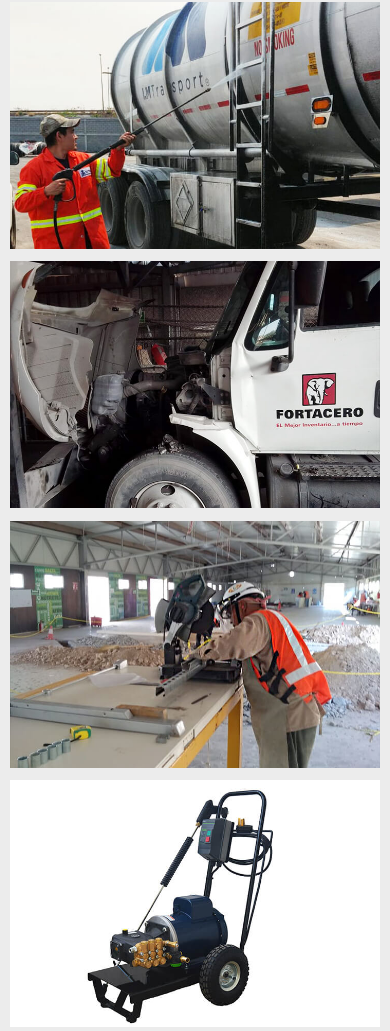
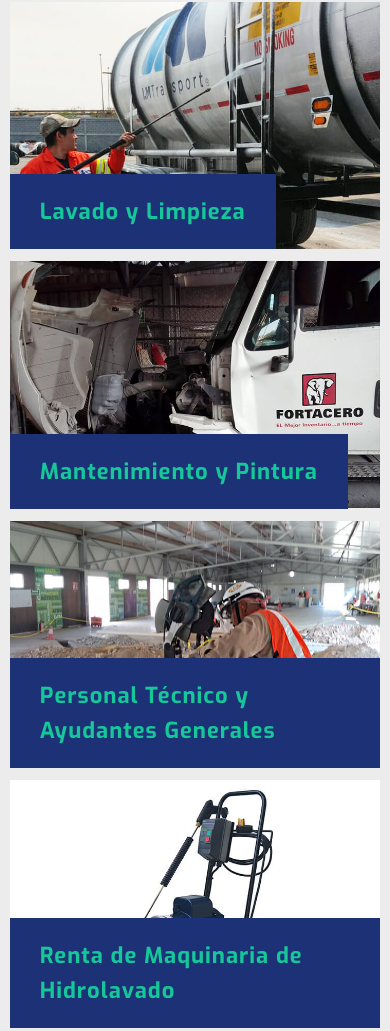
Before and after one commit to osuarezmx/miitra, a plain HTML site: page index.html in a window 390 px wide. Shown: the part 2596-3627 px from the top of the page. Drawn offline with nearby package versions, Linux system fonts and the light colour scheme.

Commit message:
Ajuste titulos servicos version movil

```diff
--- a/css/style.css
+++ b/css/style.css
@@ -109,9 +109,6 @@ input:focus {
 
 .site {
   overflow-x: hidden;
-  /* Unnecessary IMHO, uncomment next line to force hidden behavior */
-  /* overflow-x: hidden !important; */
-  /* Additional tunning proposed by the community */
   position: relative;
   width: 100%;
 }
@@ -168,7 +165,6 @@ input:focus {
 .submenu {
   position: absolute;
   right: 0;
-  /**white-space: nowrap;**/
   padding: 1rem 0;
   min-width: 24rem;
   opacity: 0;
@@ -348,6 +344,8 @@ input:focus {
     min-width: 54rem;
   }
 }
+
+/**Repse**/
 .fondo--blanco {
   background-color: #fff;
   margin: 0;
@@ -414,6 +412,7 @@ input:focus {
     margin-left: 0;
   }
 }
+/**Sobre**/
 .inicio__acerca {
   display: flex;
   justify-content: space-between;
@@ -434,6 +433,7 @@ input:focus {
     padding-inline: 6rem;
   }
 }
+/**Servicios**/
 .servicios__titulo--principal {
   text-align: center;
   padding-bottom: 3rem;
@@ -531,6 +531,11 @@ input:focus {
   .servicio-bg .imagen__contenido {
     padding: 18% 2rem;
   }
+.servicio__titulo {
+  transform: translateX(0%);
+  opacity: 1;
+  transition: all 0.2s ease;
+}
 }
 @media (max-width: 550px) {
   .servicio-bg .imagen__contenido {
```
